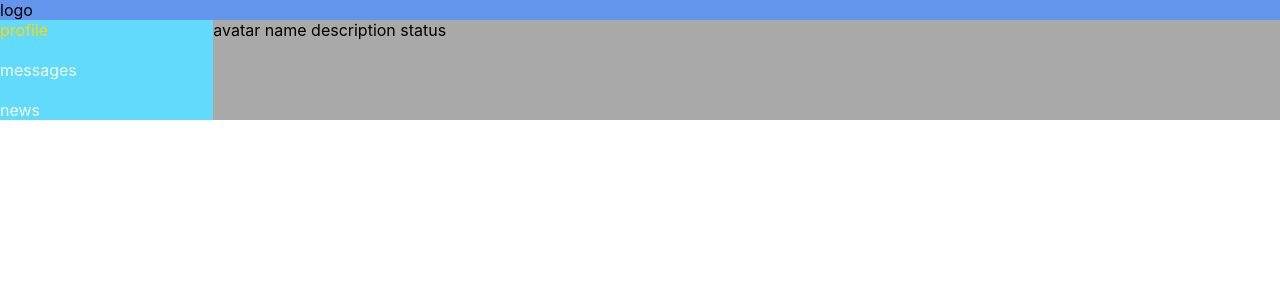
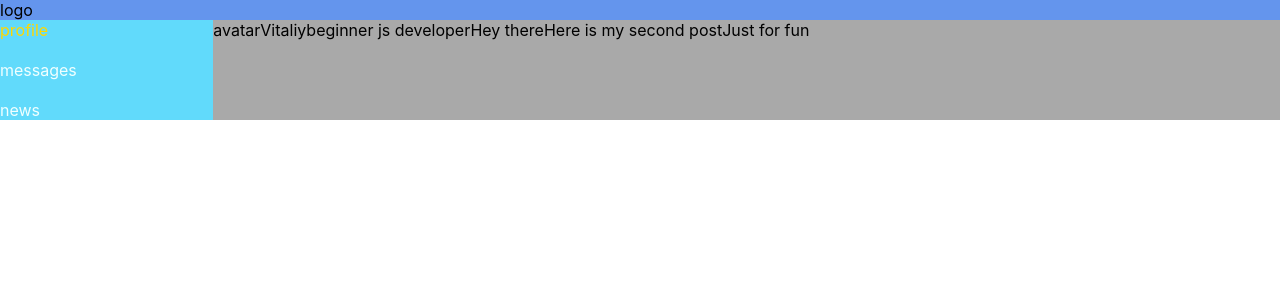
Before and after one commit to gostevVitalii/social-network-react, a React (Create React App) app: page /profile in a window 1280 px wide. Shown: the top 300 px of the page. Built offline with nearby package versions, Linux system fonts and the light colour scheme.

Commit message:
Move data to App.js

```diff
--- a/src/App.jsx
+++ b/src/App.jsx
@@ -5,15 +5,39 @@ import Messages from './components/Messages/Messages';
 import Navbar from './components/Navbar/Navbar';
 import Profile from './components/Profile/Profile';
 
+let navbarData = [
+  { to: '/profile', text: 'profile' },
+  { to: '/messages', text: 'messages' },
+  { to: '/news', text: 'news' },
+]
+let profileData = {
+  avatar: "avatar",
+  name: "Vitaliy",
+  description: "beginner js developer",
+  posts: [
+    { text: "Hey there" },
+    { text: "Here is my second post" },
+    { text: "Just for fun" },
+
+  ]
+
+}
+
+const dataBase = {
+  navbar: navbarData,
+  profile: profileData,
+}
+
+
 function App() {
   return (
     <BrowserRouter>
       <div class="App-wrap">
         <Header />
-        <Navbar />
+        <Navbar data={dataBase.navbar} />
         <div className="appContent">
           <Routes>
-            <Route path="/profile" element={<Profile />} />
+            <Route path="/profile" element={<Profile data={dataBase.profile} />} />
             <Route path="/messages" element={<Messages />} />
           </Routes>
         </div>
--- a/src/components/Navbar/Navbar.jsx
+++ b/src/components/Navbar/Navbar.jsx
@@ -2,21 +2,16 @@ import React from 'react';
 import { NavLink } from 'react-router-dom';
 import s from './Navbar.module.css';
 
-let navLinks = [
-  { to: '/profile', text: 'profile' },
-  { to: '/messages', text: 'messages' },
-  { to: '/news', text: 'news' },
-]
-let navMenu = navLinks.map(item =>
-  <NavLink className={({ isActive }) => {
-    const linkClasses = [s.navLink];
-    if (isActive) linkClasses.push(s.active);
+const Navbar = (props) => {
 
-    return linkClasses.join(" "); // returns "registerButton" or "registerButton active"
-  }}
-    to={item.to}>{item.text}</NavLink>)
+  let navMenu = props.data.map(item =>
+    <NavLink className={({ isActive }) => {
+      const linkClasses = [s.navLink];
+      if (isActive) linkClasses.push(s.active);
+      return linkClasses.join(" ");
+    }}
+      to={item.to}>{item.text}</NavLink>)
 
-const Navbar = (props) => {
   return (
     <div className={s.navbar}>
       {navMenu}
--- /dev/null
+++ b/src/components/Profile/Post/Post.jsx
@@ -0,0 +1,10 @@
+import React from 'react';
+import s from './Post.module.css';
+
+const Post = (props) => {
+  return (
+    props.text
+
+  )
+}
+export default Post
--- a/src/components/Profile/Profile.jsx
+++ b/src/components/Profile/Profile.jsx
@@ -1,15 +1,17 @@
 import React from 'react';
+import Post from './Post/Post';
 import s from './Profile.module.css';
 
+const Profile = (props) => {
+  let posts = props.data.posts.map(post => <Post text={post.text} />)
 
-
-const Profile = () => {
   return (
     <div className={s.profile}>
-      avatar
-      name
-      description
-      status
+      {props.data.avatar}
+      {props.data.name}
+      {props.data.description}
+      {posts}
+
     </div>
   )
 }
```
Also changed, not shown: src/components/Profile/Post/Post.module.css (added).
